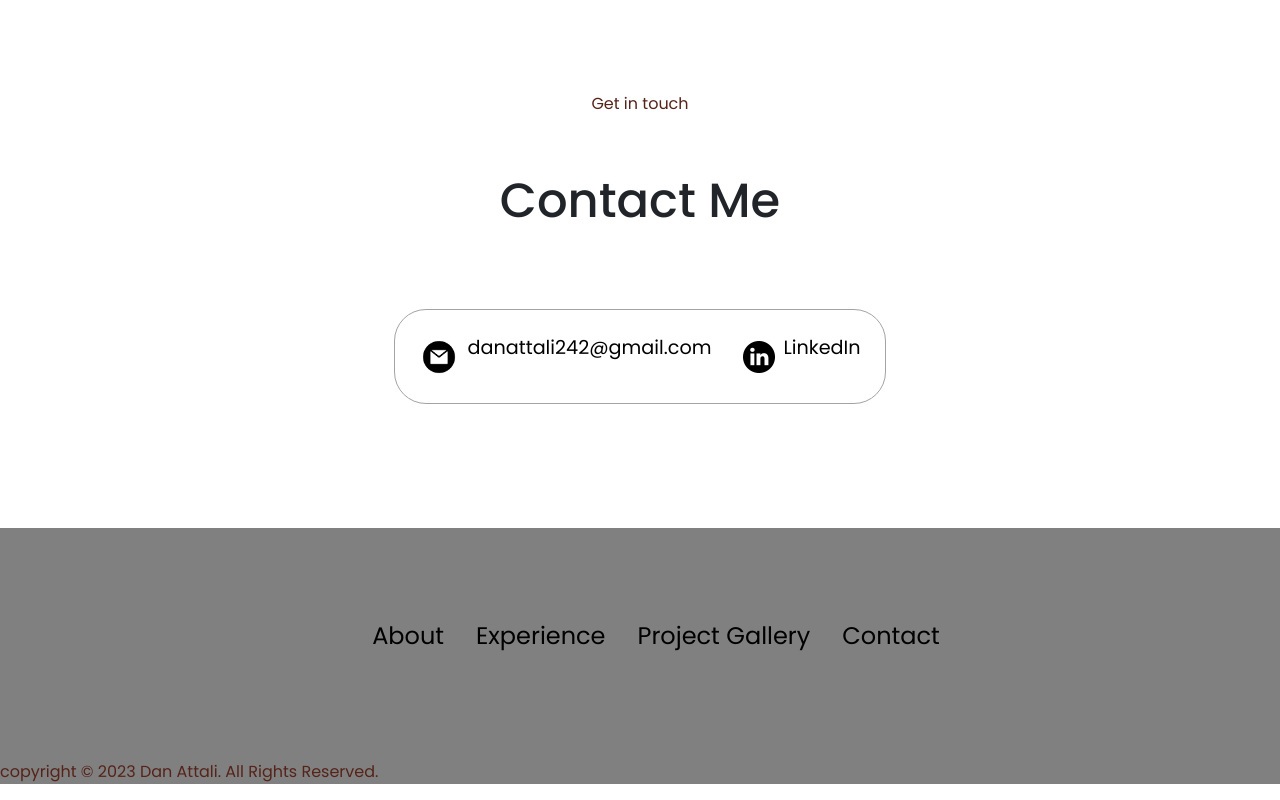
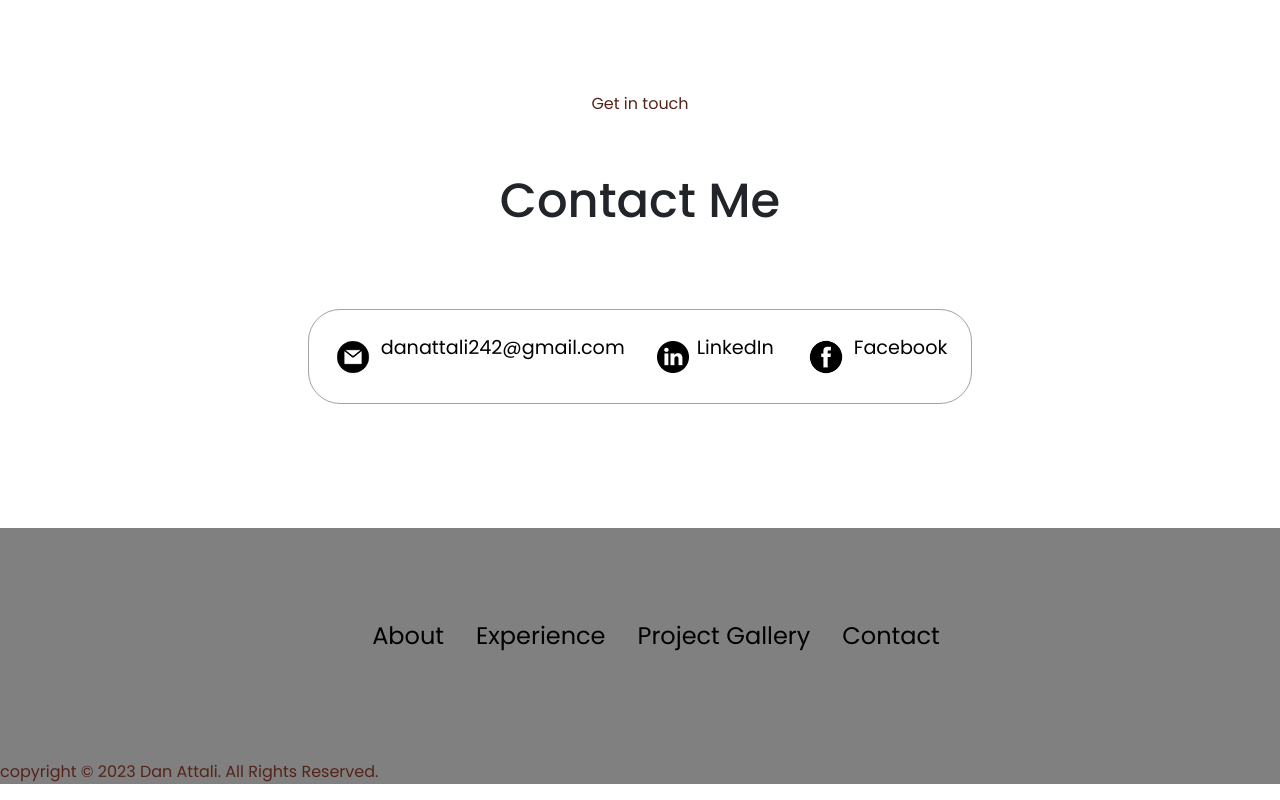
Before and after one commit to danattali/portfolio, a plain HTML site: page index.html in a window 1280 px wide. Shown: the part 3328-4128 px from the top of the page. Drawn offline with nearby package versions, Linux system fonts and the light colour scheme.

Commit message:
new changes

```diff
--- a/index.html
+++ b/index.html
@@ -228,6 +228,10 @@
             <img src="./assets/linkedin.png" alt="Linkedin icon" class="icon contact-icon"/>
             <p><a href="https://www.linkedin.com/in/dan-attali/">LinkedIn</a></p>
         </div>
+        <div class="contact-info-container">
+            <img src="./assets/facebook.png" alt="Facebook icon" class="icon contact-icon facebook-icon"/>
+            <p><a href="https://www.facebook.com/dan.attali">Facebook</a></p>
+        </div>
     </div>
 </section>
 <footer id="footer">
--- a/style.css
+++ b/style.css
@@ -396,6 +396,9 @@ section{
 .email-icon{
     height: 2.5rem;
 }
+.facebook-icon{
+    height: 2.5rem;
+}
 #footer{
     background-color: #808080;
 }
```
Also changed, not shown: assets/facebook.png (added).
